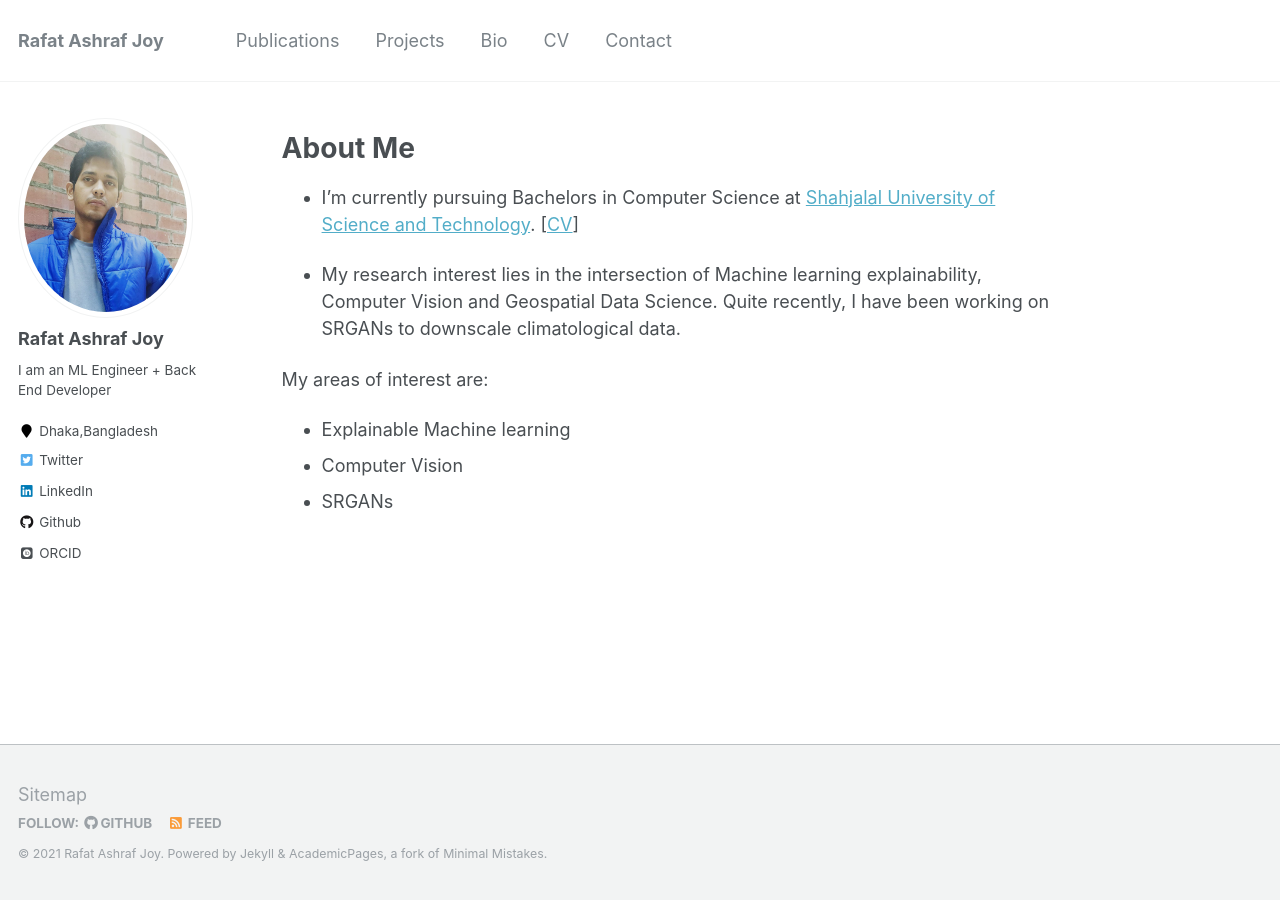
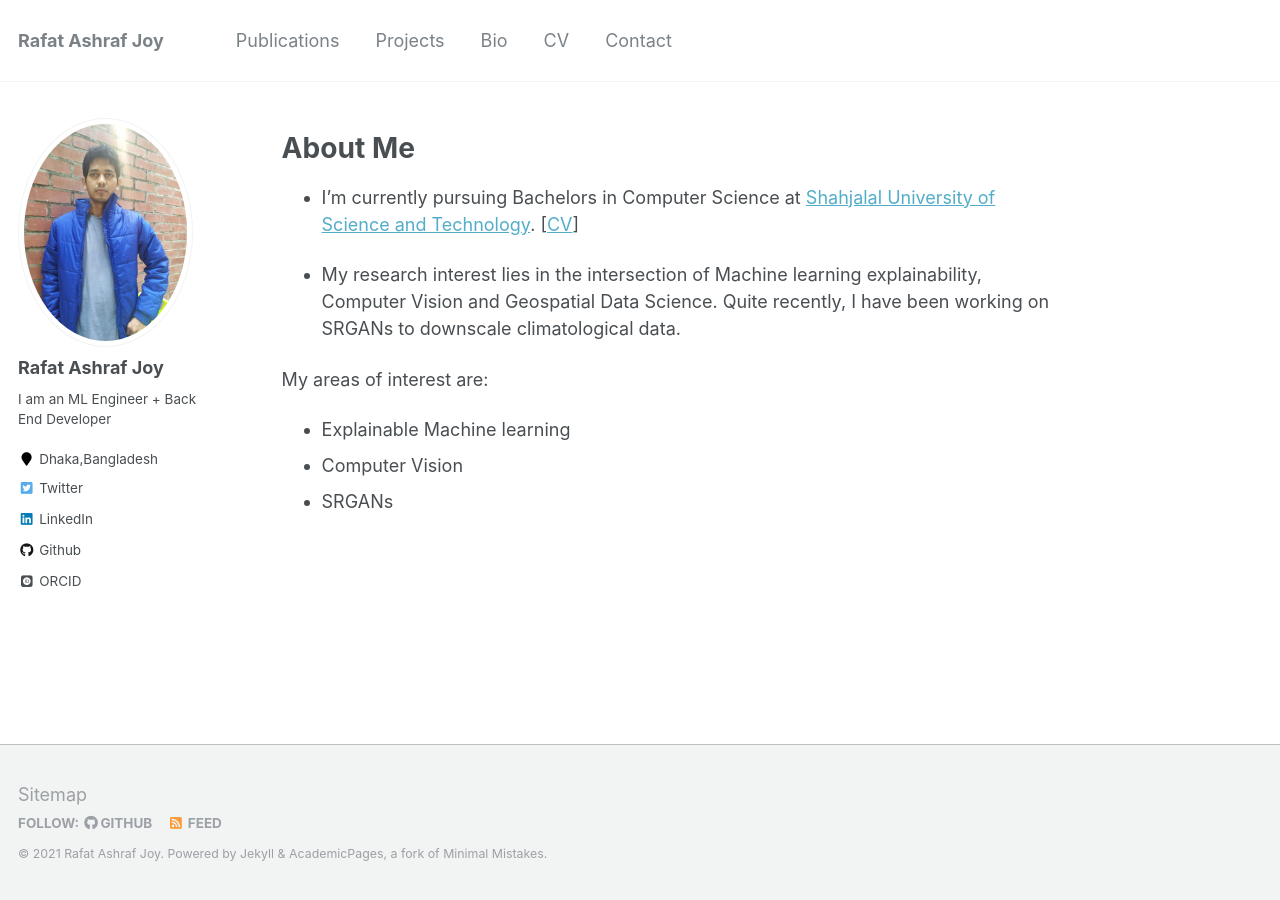
Before and after one commit to rajoy99/academic, a Jekyll site: the page built from _pages/about.md, in a window 1280 px wide. Built offline with Jekyll 4.4.1, drawn with Linux system fonts in a browser that asks for light colours; some web fonts are replaced.

Commit message:
pp changed

```diff
--- a/_config.yml
+++ b/_config.yml
@@ -81,7 +81,7 @@ analytics:
 # Site Author
 author:
   name             : "Rafat Ashraf Joy"
-  avatar           : "dp.jpeg"
+  avatar           : "chaad.jpg"
   bio              : "I am an ML Engineer + Back End Developer"
   location         : "Dhaka,Bangladesh"
   employer         :
```
Also changed, not shown: images/chaad.jpg (added).
